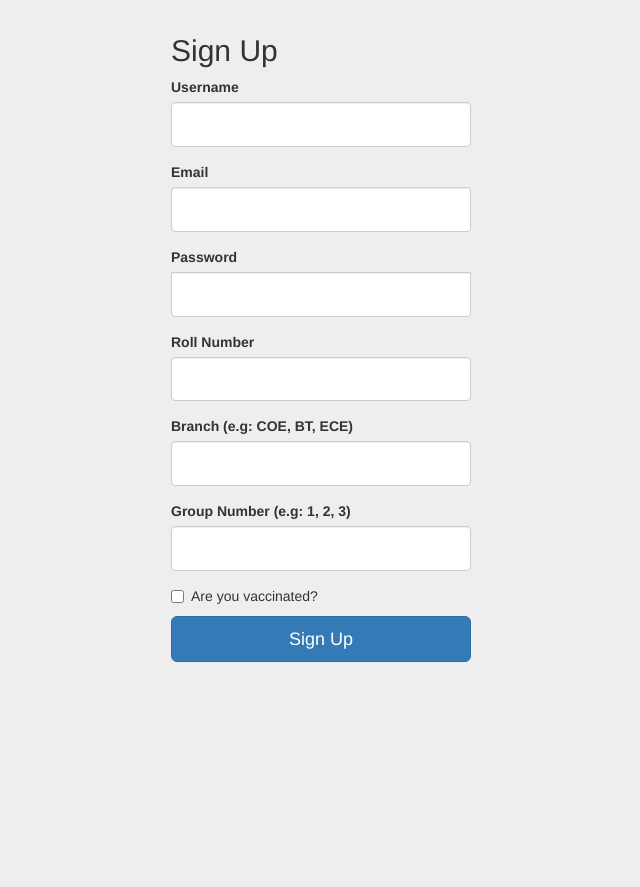
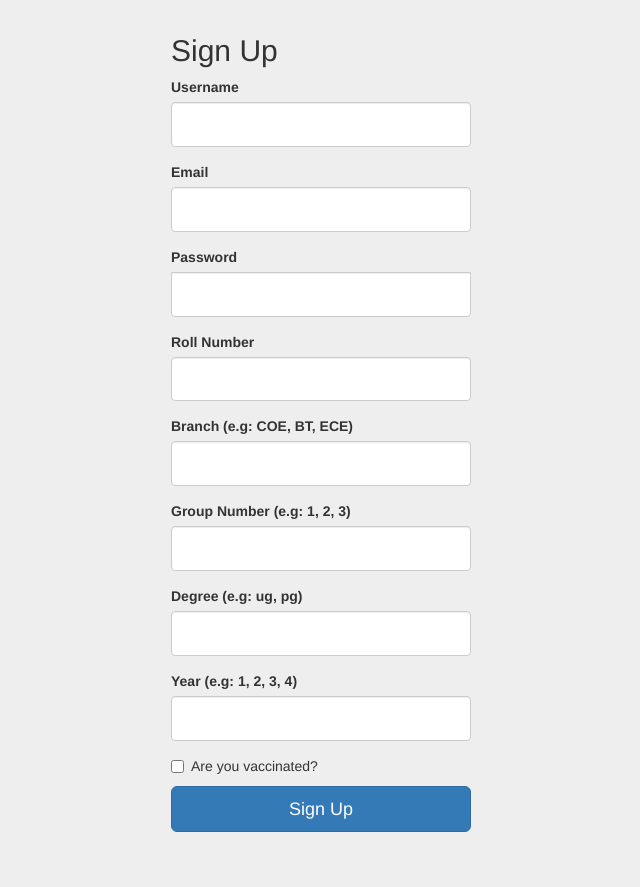
Before and after one commit to Ayushjain1722/Engage2021, a Flask app: page /signup in a window 1280 px wide. Shown: the part 41-928 px from the top of the page, without its empty margins (319-959 px from the left). Before the commit the page ends 703 px from the top, so only its background shows below. Run offline with Flask 2, Linux system fonts and the light colour scheme; some libraries are stand-ins or nearby versions.

Commit message:
Reading data from the table for a specific student

```diff
--- a/scheduler/app.py
+++ b/scheduler/app.py
@@ -1,13 +1,15 @@
 from flask import Flask, render_template, redirect, url_for, request
 from flask_bootstrap import Bootstrap
 from flask_wtf import FlaskForm
-from wtforms import StringField, PasswordField, BooleanField
+from wtforms import StringField, PasswordField, BooleanField, IntegerField
 from wtforms.validators import InputRequired, Email, Length
 from flask_sqlalchemy import SQLAlchemy
 from werkzeug.security import generate_password_hash, check_password_hash
 from werkzeug.utils import secure_filename
 from flask_login import LoginManager, UserMixin, login_user, login_required, logout_user, current_user
 import os
+import json
+from datetime import datetime
 from excelToJSON import converter
 
 app = Flask(__name__)
@@ -44,6 +46,8 @@ class User(UserMixin, db.Model):
     rollNumber = db.Column(db.String(10), unique=True)
     branch = db.Column(db.String(10))
     groupNumber = db.Column(db.String(3))
+    degree = db.Column(db.String(5))
+    year = db.Column(db.String(4))
     isVaccinated = db.Column(db.Boolean)
 
 @login_manager.user_loader
@@ -62,6 +66,8 @@ class RegisterForm(FlaskForm):
     rollNumber = StringField('Roll Number', validators=[InputRequired(), Length(min=9, max=10)])
     branch = StringField('Branch (e.g: COE, BT, ECE)', validators=[InputRequired(), Length(min=2, max=6)])
     groupNumber = StringField('Group Number (e.g: 1, 2, 3)', validators=[InputRequired(), Length(min=1, max=3)])
+    degree = StringField('Degree (e.g: ug, pg)', validators=[InputRequired(), Length(min=2, max=5)])
+    year = IntegerField('Year (e.g: 1, 2, 3, 4)', validators=[InputRequired()])
     isVaccinated = BooleanField('Are you vaccinated?')
 
 #Remove GET and POST methods from this route
@@ -109,6 +115,8 @@ def signup():
                         rollNumber=form.rollNumber.data,
                         branch=form.branch.data,
                         groupNumber=form.groupNumber.data,
+                        degree=form.degree.data,
+                        year=form.year.data,
                         isVaccinated=form.isVaccinated.data)
         db.session.add(new_user)
         db.session.commit()
@@ -119,7 +127,39 @@ def signup():
 @app.route('/dashboard')
 @login_required
 def dashboard():
-    return render_template('dashboard.html', name=current_user.username)
+    with open('./TimeTableDB.json') as f:
+        data = json.load(f)
+    timeTable = []
+    #Getting the time table data from the json file for this user's batch number
+    for entry in data:
+        # Check if the degree and year matches..
+        if current_user.degree == entry['degree'] and current_user.year == entry['year']:
+            for batch in entry['time_table_data']:
+                #Check if batch number and branch matches
+                print("This entry:", batch['batchNumber'], " ", batch['branch'])
+                if current_user.branch == batch['branch'] and current_user.groupNumber == batch['batchNumber']:
+                    #Now according to the day, showcase the time table..
+                    dayNumber = datetime.today().weekday() + 2
+                    print(dayNumber)
+                    #Need to show the next day's time-table, so showcase that
+                    if dayNumber == 1:
+                        timeTable = batch['timeTable']['monday']
+                    elif dayNumber == 2:
+                        timeTable = batch['timeTable']['tuesday']
+                    elif dayNumber == 3:
+                        timeTable = batch['timeTable']['wednesday']
+                    elif dayNumber == 4:
+                        timeTable = batch['timeTable']['thursday']
+                    elif dayNumber == 5:
+                        timeTable = batch['timeTable']['friday']
+                    elif dayNumber == 6:
+                        timeTable = batch['timeTable']['saturday']
+                    else:
+                        # timeTable = batch['timeTable']['monday']
+                        timeTable.append("Enjoy your holiday!")
+
+    print(timeTable)
+    return render_template('dashboard.html', name=current_user.username, timeTable=timeTable)
 
 @app.route('/logout')
 @login_required
--- a/scheduler/templates/signup.html
+++ b/scheduler/templates/signup.html
@@ -22,6 +22,8 @@ Sign Up
     {{ wtf.form_field(form.rollNumber) }}
     {{ wtf.form_field(form.branch) }}
     {{ wtf.form_field(form.groupNumber) }}
+    {{ wtf.form_field(form.degree) }}
+    {{ wtf.form_field(form.year) }}
     {{ wtf.form_field(form.isVaccinated) }}
 
     <button class="btn btn-lg btn-primary btn-block" type="submit">Sign Up</button>
```
Also changed, not shown: scheduler/TimeTableDB.json (+1 -1 lines), scheduler/templates/dashboard.html (+26 -3 lines), scheduler/database.db.
